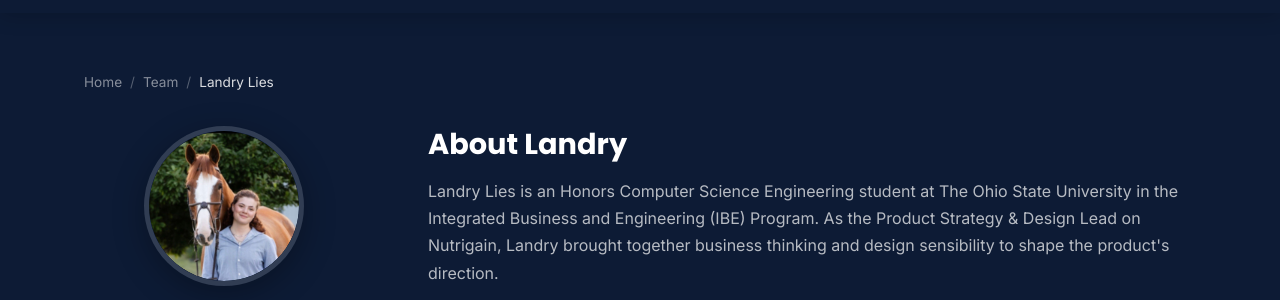
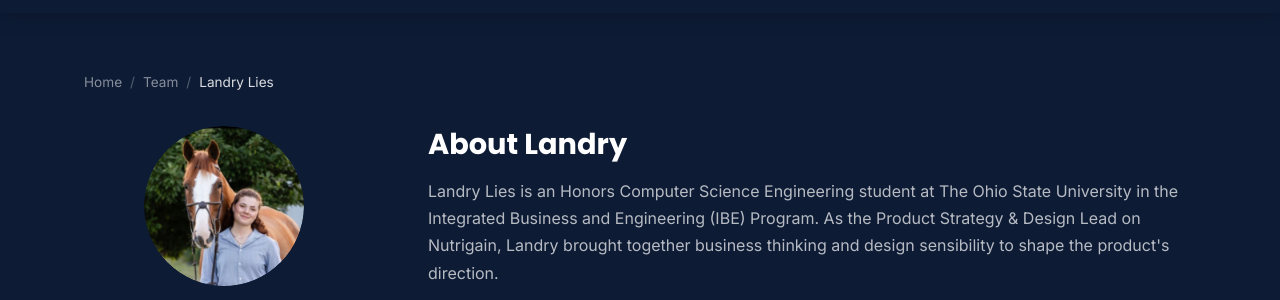
Before and after one commit to rishimaguluri/nutrigain-website, a plain HTML site: page team/landry-lies.html in a window 1280 px wide. Shown: the part 57-357 px from the top of the page. Drawn offline with Linux system fonts and the light colour scheme.

Commit message:
Remove border and shadow circle from profile avatar photos
Co-Authored-By: Claude Sonnet 4.6 <noreply@anthropic.com>

```diff
--- a/css/styles.css
+++ b/css/styles.css
@@ -742,8 +742,8 @@ p  { font-size: 1rem; color: #4a5568; }
   font-weight: 800;
   color: var(--white);
   margin: 0 auto 1.5rem;
-  border: 5px solid rgba(255,255,255,0.15);
-  box-shadow: 0 8px 32px rgba(0,0,0,0.3);
+  border: none;
+  box-shadow: none;
   overflow: hidden;
 }
 .profile-avatar img {
```
